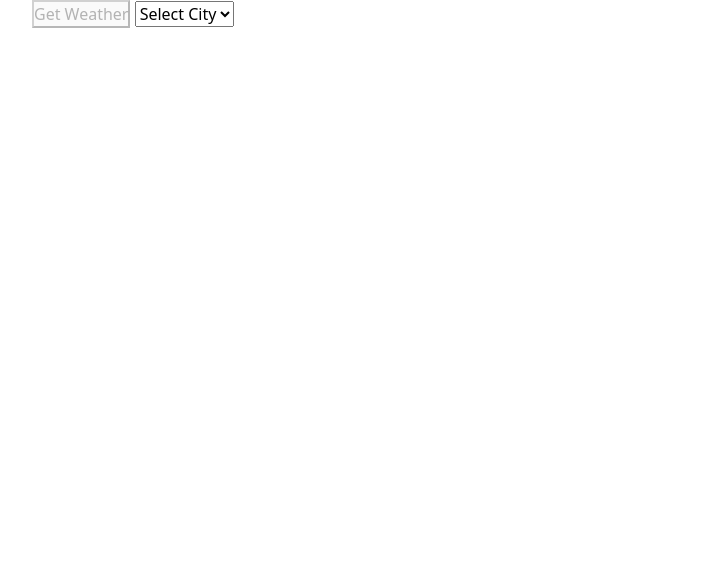
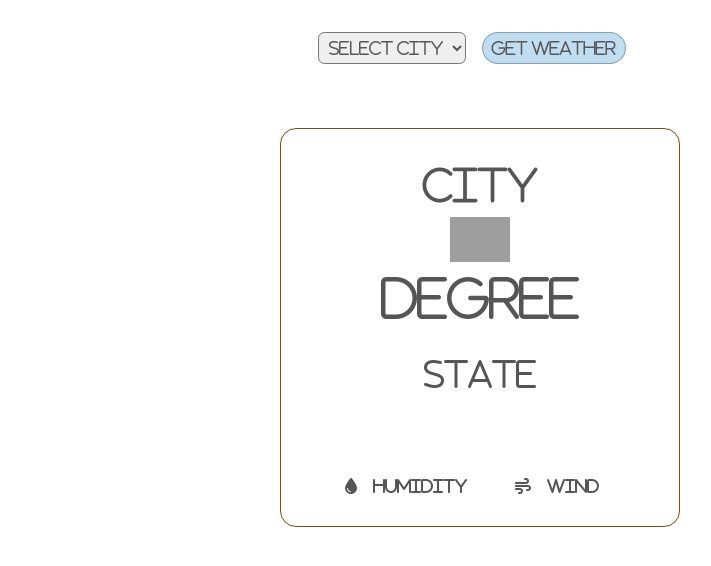
Before and after one commit to hanefigulbahar/WeatherWeb, a website: page index.html in a window 1280 px wide. Shown: the whole page, without its empty margins (160-871 px from the left). Drawn offline with nearby package versions, Linux system fonts and the light colour scheme; no server answers; grey boxes are pictures that could not be loaded.

Commit message:
Add view and data

```diff
--- a/index.html
+++ b/index.html
@@ -1,17 +1,41 @@
 <!doctype html>
 <html lang="en">
+
 <head>
   <meta charset="utf-8">
   <meta name="viewport" content="width=device-width, initial-scale=1">
   <title>Bootstrap demo</title>
+  <script src="https://kit.fontawesome.com/826f3c2803.js" crossorigin="anonymous"></script>
   <link rel="stylesheet" href="/style.css">
-    <link href="https://cdn.jsdelivr.net/npm/bootstrap@5.2.0-beta1/dist/css/bootstrap.min.css" rel="stylesheet" integrity="sha384-0evHe/X+R7YkIZDRvuzKMRqM+OrBnVFBL6DOitfPri4tjfHxaWutUpFmBp4vmVor" crossorigin="anonymous">
+  <link href="https://cdn.jsdelivr.net/npm/bootstrap@5.2.0-beta1/dist/css/bootstrap.min.css" rel="stylesheet"
+    integrity="sha384-0evHe/X+R7YkIZDRvuzKMRqM+OrBnVFBL6DOitfPri4tjfHxaWutUpFmBp4vmVor" crossorigin="anonymous">
 </head>
+
 <body>
-    <button id="getCities" disabled>Get Weather</button>
+  <div class="weather-header">
     <select id="selectCity" disabled>
       <option value="" disabled selected>Select City</option>
     </select>
+    <button class="getCities" id="getCities" disabled>Get Weather</button>
+  </div>
+  <div id="weather-container"class="weather-container">
+    <div id="weather-content" class="weather-content">
+      <h1 id="name">City</h1>
+      <img id="img-avatar" src="//cdn.weatherapi.com/weather/64x64/day/113.png" alt="">
+      <p id="degree"class="degree">Degree</p>
+      <p id="text"class="text">State</p>
+    </div>
+    <div id="weather-texts"class="weather-texts">
+      <i class="fa-solid fa-droplet">
+        <p id="humidity"class="humidity">Humidity</p>
+      </i>
+      <i class="fa-solid fa-wind">
+        <p id="wind" class="wind">Wind</p>
+      </i>
+
+    </div>
+  </div>
   <script src="/index.js"></script>
 </body>
+
 </html>
--- a/index.js
+++ b/index.js
@@ -61,10 +61,32 @@ function getWeatherInfo(city){
             let content = getWeather.responseText;
             if(content != '' && (content)) {
                 currentData = JSON.parse(getWeather.responseText).current;
-                console.log(currentData)
+                console.log(currentData);
+                let weatherText=currentData.condition.text
+                let weatherImg=currentData.condition.icon
+                let degree =currentData.feelslike_c
+                let humidity = currentData.humidity
+                let wind= currentData.gust_mph
+                updateWeather(weatherText,weatherImg,degree,humidity,wind,city);
             }
             else {console.log("Not loaded!")}
         }
     }
     getWeather.send();
 }
+
+function updateWeather(text, img,deg,hum,wind,city) {
+    let weatherState = document.getElementById("text")
+    let weatherImg = document.getElementById("img-avatar")
+    let degree = document.getElementById("degree")
+    let humidity = document.getElementById("humidity")
+    let winds = document.getElementById("wind")
+    let name = document.getElementById("name")
+
+    weatherState.innerHTML = text
+    weatherImg.src= img
+    degree.innerHTML =deg +"°"
+    humidity.innerHTML =hum
+    winds.innerHTML =wind
+    name.innerHTML =city
+}
--- a/style.css
+++ b/style.css
@@ -1,14 +1,89 @@
 * {
     margin: 0;
     padding: 0;
+    box-sizing: border-box;
+    color: #555;
+    font-family: "Font Awesome 6 Free";
+
 }
 
 html {
-    max-width: 70%;
-    margin: 0 auto;
+    max-width: 80%;
+    margin: 2rem auto;
 }
 
 
-.form-floating{
-    margin: 2em 0;
+
+.weather-header {
+    margin-top: 2rem;
+    display: flex;
+    justify-content: center;
+    align-items: center;
+    max-width: 80%;
+    justify-content: center;
+    margin: auto;
 }
+
+
+
+select {
+    border-radius: 0.4rem;
+    height: 2rem;
+    padding: 0 0.35rem;
+}
+
+.getCities{
+    margin: 0 1rem;
+    border-radius: 2rem;
+    height: 2rem;
+    width: 9rem;
+    background-color: rgba(67, 153, 214, 0.333);
+    border: 1px solid rgba(19, 46, 65, 0.333);;
+}
+
+.weather-container {
+    display: flex;
+    flex-direction: column;
+    justify-content: center;
+    margin: 4rem auto;
+    border: 1px solid saddlebrown;
+    width: 400px;
+    border-radius: 1rem;
+}
+.weather-content {
+    display: flex;
+    flex-direction: column;
+    justify-content: center;
+    text-align: center;
+    margin: 2rem 0;
+}
+
+.weather-content img {
+    width: 15%;
+    margin: auto;
+}
+
+.degree {
+    font-size: 3rem;
+}
+
+.text{
+    font-size: 2rem;
+}
+
+.weather-texts{
+    display: flex;
+    justify-content: center;
+    align-items: center;
+    margin: 1rem 0;
+}
+
+.weather-texts i {
+    display: flex;
+    margin: 1rem;
+    color: #555;
+}
+
+.weather-texts i p{
+    margin: 0 1rem;
+}
```
Also changed, not shown: README.md. Lines whose indentation alone changed are shown as unchanged.
